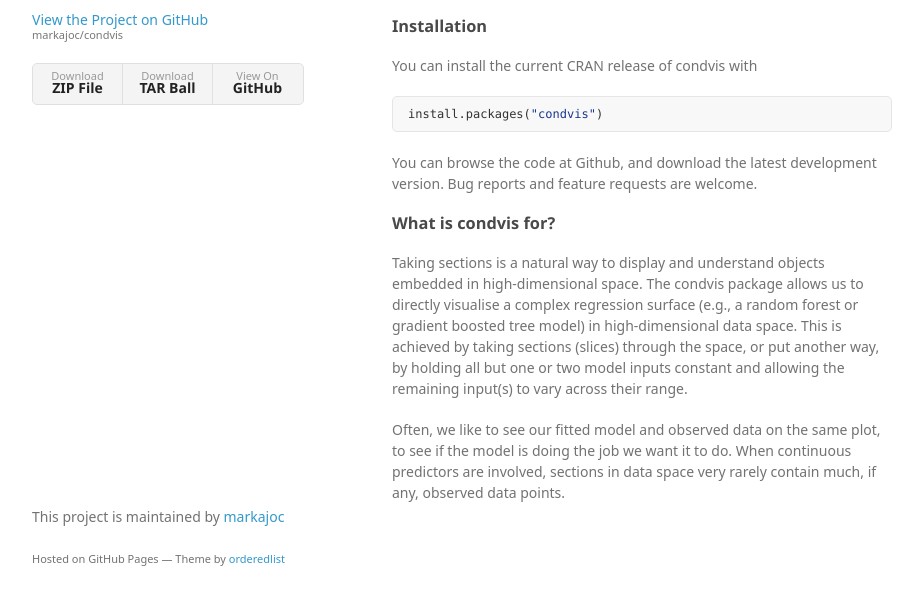
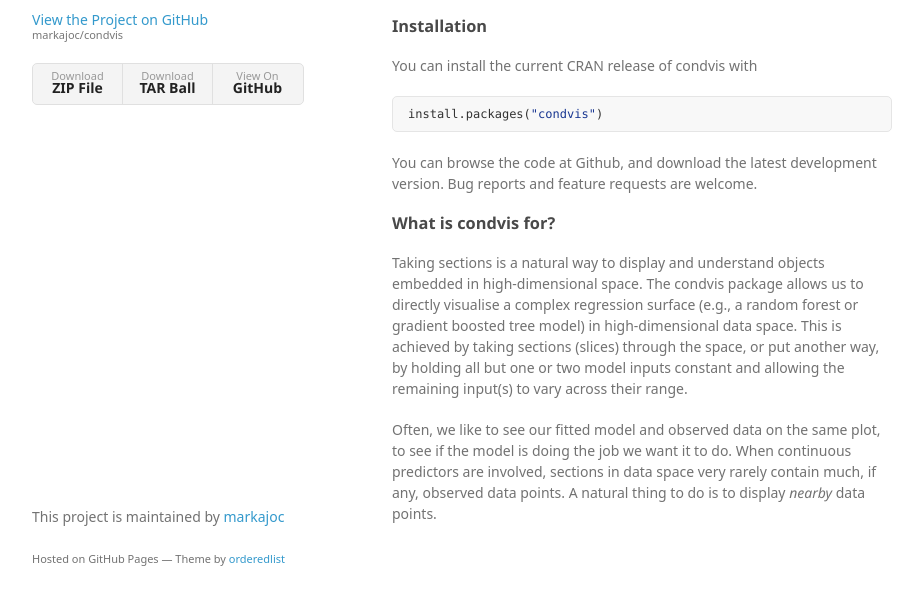
Before and after one commit to markajoc/condvis, a plain HTML site: page index.html in a window 1280 px wide. Shown: the part 162-766 px from the top of the page, without its empty margins (178-1101 px from the left). Drawn offline with Linux system fonts and the light colour scheme; a web font is replaced by a local one.

Commit message:
add nearby

```diff
--- a/index.html
+++ b/index.html
@@ -70,7 +70,8 @@ Bug reports and feature requests are welcome.
   Often, we like to see our fitted model and observed data on the same plot, to
   see if the model is doing the job we want it to do. When continuous predictors
   are involved, sections in data space very rarely contain much, if any,
-  observed data points.
+  observed data points. A natural thing to do is to display <i>nearby</i> data
+  points.
 </p>
       </section>
       <footer>
```
